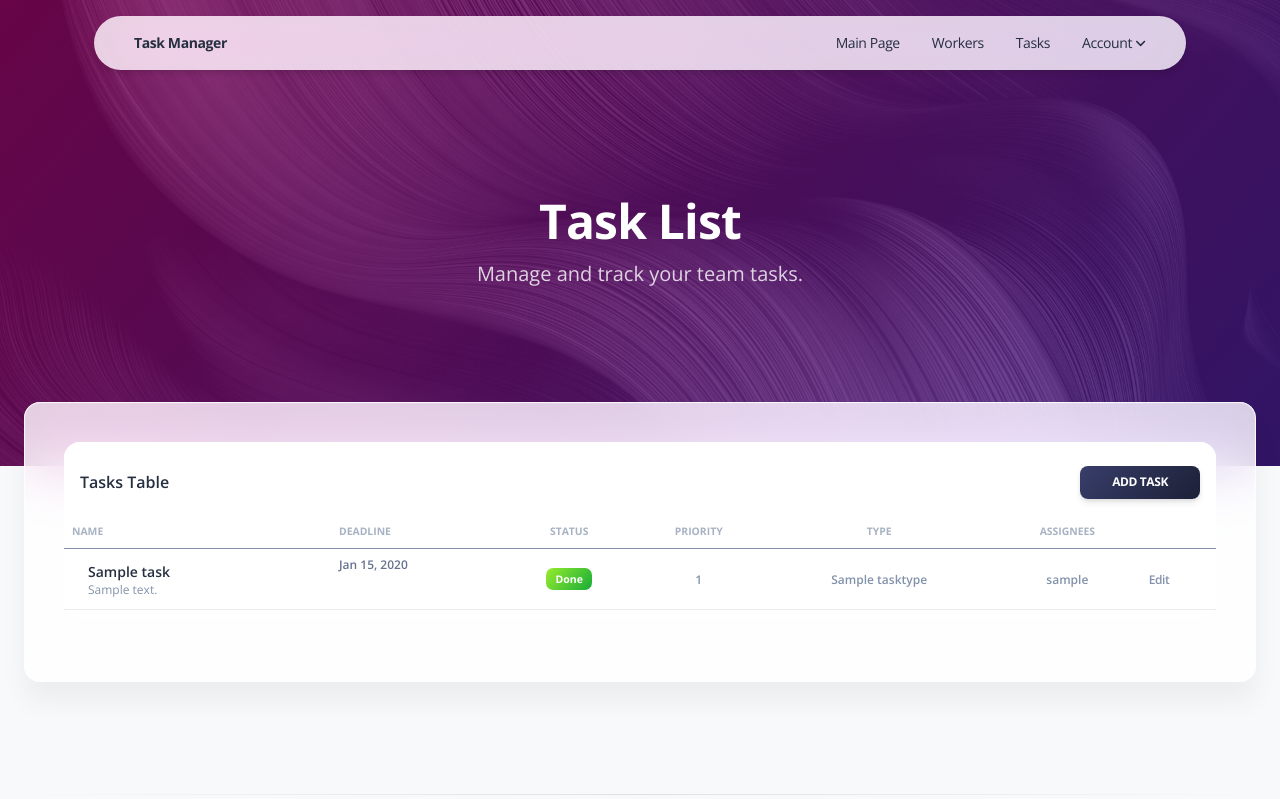
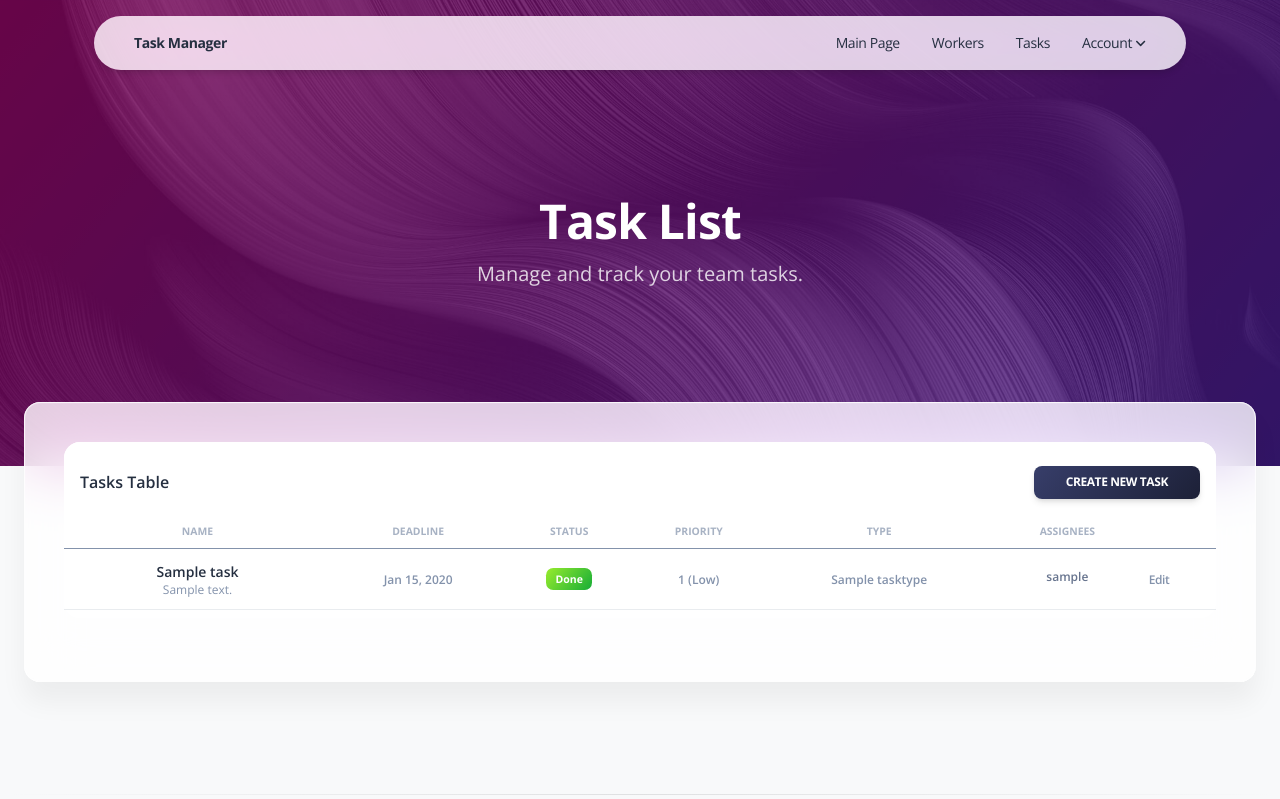
Before and after one commit to Dolteriska/IT-company-task-manager, a Django app: page /tasks/ in a window 1280 px wide. Shown: the top 799 px of the page. Run offline with Django 5.2, Linux system fonts and the light colour scheme; a user stored in the database is signed in; tables that the repository leaves empty hold one stand-in row (values such as "Sample post"); some libraries are stand-ins or nearby versions.

Commit message:
minor fixes to leveling (still needs to be fixed) and upgraded assigned workers view

```diff
--- a/templates/tasks/task_list.html
+++ b/templates/tasks/task_list.html
@@ -26,15 +26,15 @@
         <div class="card shadow-none border-0 mb-4">
           <div class="card-header pb-0 px-3 border-0 d-flex justify-content-between align-items-center">
             <h6 class="mb-0">Tasks Table</h6>
-            <a href="#" class="btn bg-gradient-dark btn-sm mb-0">Add Task</a>
+            <a href="{% url 'tasks:task-create' %}" class="btn bg-gradient-dark btn-sm mb-0">Create New Task</a>
           </div>
           <div class="card-body px-0 pt-3 pb-2">
             <div class="table-responsive p-0">
               <table class="table align-items-center mb-0">
                 <thead>
                   <tr>
-                    <th class="text-uppercase text-secondary text-xxs font-weight-bolder opacity-7">Name</th>
-                    <th class="text-uppercase text-secondary text-xxs font-weight-bolder opacity-7 ps-2">Deadline</th>
+                    <th class="text-center text-uppercase text-secondary text-xxs font-weight-bolder opacity-7">Name</th>
+                    <th class="text-center text-uppercase text-secondary text-xxs font-weight-bolder opacity-7">Deadline</th>
                     <th class="text-center text-uppercase text-secondary text-xxs font-weight-bolder opacity-7">Status</th>
                     <th class="text-center text-uppercase text-secondary text-xxs font-weight-bolder opacity-7">Priority</th>
                     <th class="text-center text-uppercase text-secondary text-xxs font-weight-bolder opacity-7">Type</th>
@@ -46,15 +46,15 @@
                   {% for task in task_list %}
                   <tr>
                     <td>
-                      <div class="d-flex px-3 py-1">
-                        <div class="d-flex flex-column justify-content-center">
-                          <h6 class="mb-0 text-sm">{{ task.name }}</h6>
-                          <p class="text-xs text-secondary mb-0">{{ task.description|truncatechars:30 }}</p>
-                        </div>
+                      <div class="d-flex flex-column align-items-center justify-content-center px-3 py-1 text-center">
+                        <h6 class="mb-0 text-sm">{{ task.name }}</h6>
+                        <p class="text-xs text-secondary mb-0">{{ task.description|truncatechars:30 }}</p>
                       </div>
                     </td>
-                    <td>
-                      <p class="text-xs font-weight-bold mb-0">{{ task.deadline|date:"M d, Y" }}</p>
+                    <td class="align-middle text-center">
+                     <span class="text-secondary text-xs font-weight-bold">
+                        {{ task.deadline|date:"M d, Y" }}
+                      </span>
                     </td>
                     <td class="align-middle text-center text-sm">
                       {% if task.is_completed %}
@@ -64,19 +64,42 @@
                       {% endif %}
                     </td>
                     <td class="align-middle text-center">
-                      <span class="text-secondary text-xs font-weight-bold">{{ task.priority }}</span>
+                      <span class="text-secondary text-xs font-weight-bold">{{ task.priority }} ({{ task.get_priority_display }})</span>
                     </td>
                     <td class="align-middle text-center">
                       <span class="text-secondary text-xs font-weight-bold">{{ task.task_type }}</span>
                     </td>
                     <td class="align-middle text-center">
-                      <span class="text-secondary text-xs font-weight-bold">
+                      <div class="text-xs font-weight-bold">
                         {% for worker in task.assignees.all %}
-                          {{ worker.username }}{% if not forloop.last %}, {% endif %}
+                          {% if forloop.counter <= 3 %}
+                            <div class="mb-1">{{ worker.username }}</div>
+                          {% endif %}
+
+                          {% if forloop.counter == 4 %}
+                            <div class="collapse" id="workerCollapse{{ task.id }}">
+                          {% endif %}
+
+                          {% if forloop.counter > 3 %}
+                            <div class="mb-1">{{ worker.username }}</div>
+                          {% endif %}
+
+                          {% if forloop.last and forloop.counter > 3 %}
+                            </div>
+                            <a class="text-primary cursor-pointer text-xxs"
+                               data-bs-toggle="collapse"
+                               href="#workerCollapse{{ task.id }}"
+                               role="button"
+                               aria-expanded="false"
+                               onclick="this.innerText = this.innerText === 'See more' ? 'Hide' : 'See more'">
+                               See more
+                            </a>
+                          {% endif %}
+
                         {% empty %}
-                          No one
+                          <span class="text-secondary opacity-7">No one</span>
                         {% endfor %}
-                      </span>
+                      </div>
                     </td>
                     <td class="align-middle">
                       <a href="javascript:;" class="text-secondary font-weight-bold text-xs">Edit</a>
```
